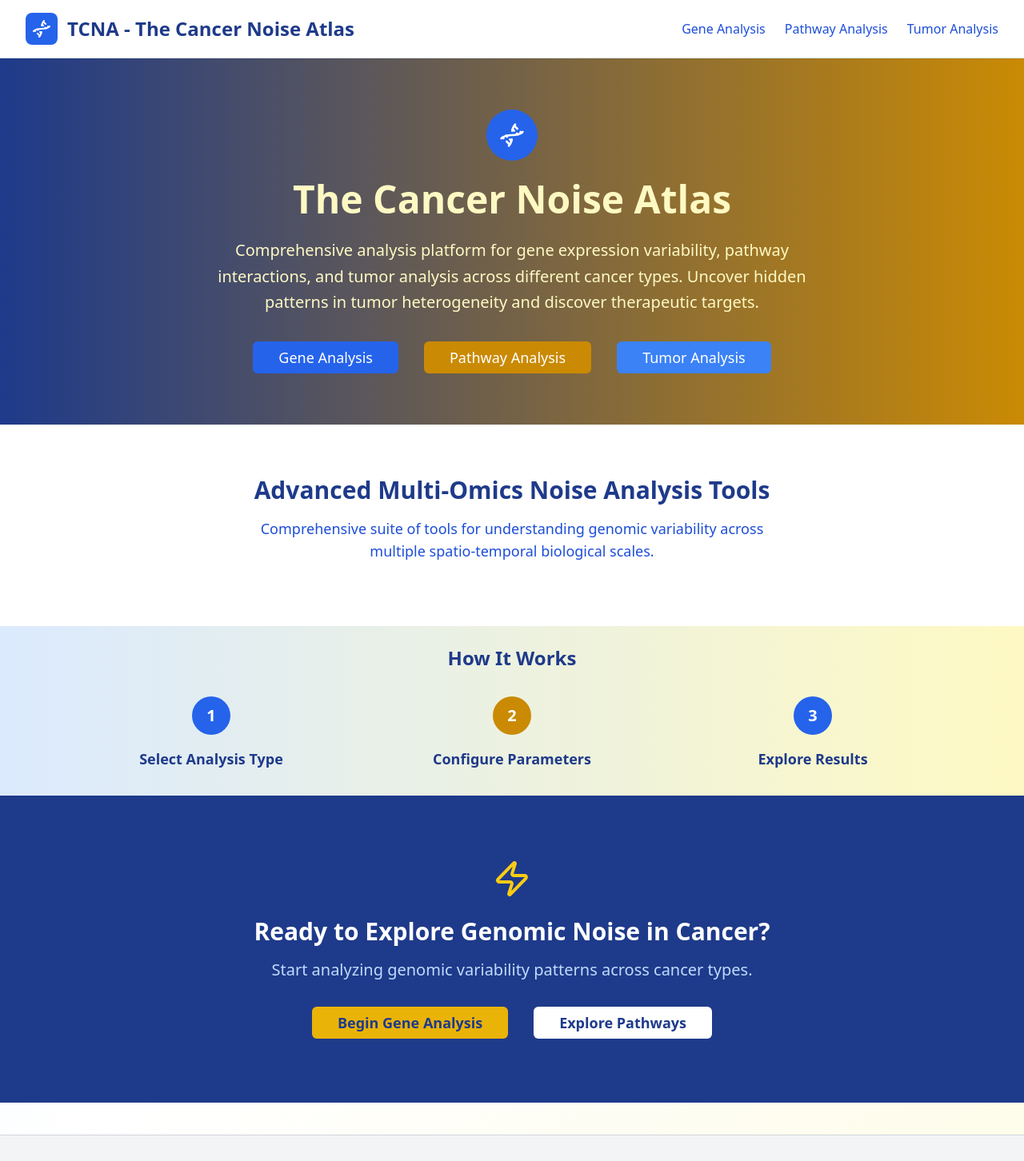
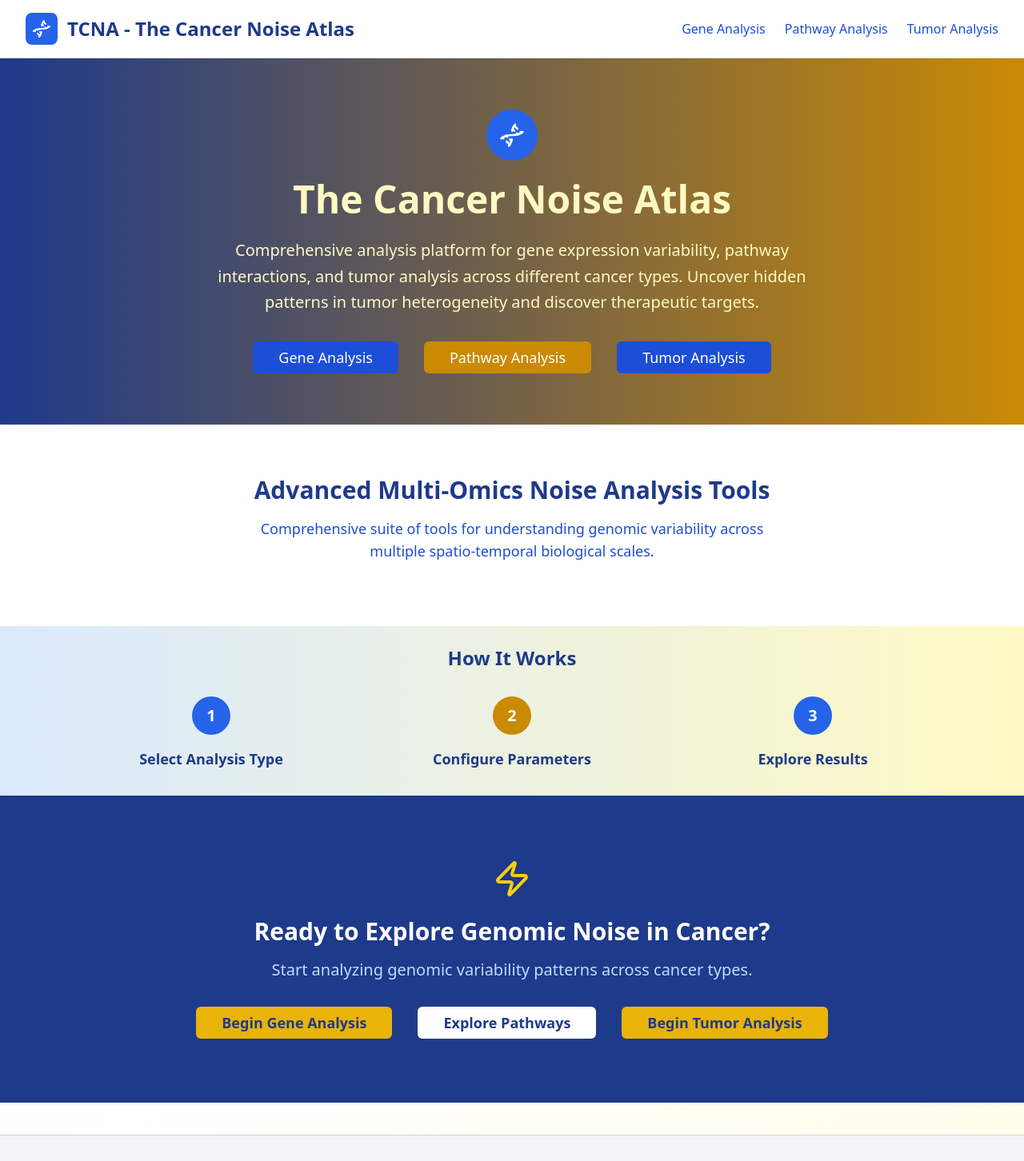
Before and after one commit to Rubabshah1/TCNA, a React (Vite) app: page / in a window 1280 px wide. Shown: the top 1452 px of the page at 80% size. Built offline with nearby package versions, Linux system fonts and the light colour scheme.

Commit message:
Update Index.tsx

```diff
--- a/src/pages/Index.tsx
+++ b/src/pages/Index.tsx
@@ -32,7 +32,7 @@ const Index = () => {
 
           <div className="flex justify-center space-x-4 flex-wrap gap-4">
             <Link to="/gene-analysis">
-              <Button className="bg-blue-600 hover:bg-blue-700 text-white px-8 py-3 text-lg">
+              <Button className="bg-blue-700 hover:bg-blue-700 text-white px-8 py-3 text-lg">
                 Gene Analysis
               </Button>
             </Link>
@@ -42,7 +42,7 @@ const Index = () => {
               </Button>
             </Link>
             <Link to="/tumour-analysis">
-              <Button className="bg-blue-500 hover:bg-blue-600 text-white px-8 py-3 text-lg">
+              <Button className="bg-blue-700 hover:bg-blue-600 text-white px-8 py-3 text-lg">
                 Tumor Analysis
               </Button>
             </Link>
@@ -131,6 +131,11 @@ const Index = () => {
                 Explore Pathways
               </Button>
             </Link>
+            <Link to="/tumour-analysis">
+              <Button className="bg-yellow-500 hover:bg-yellow-400 text-blue-900 px-8 py-3 text-lg font-semibold">
+                Begin Tumor Analysis
+              </Button>
+            </Link>
           </div>
         </div>
       </section>
```
